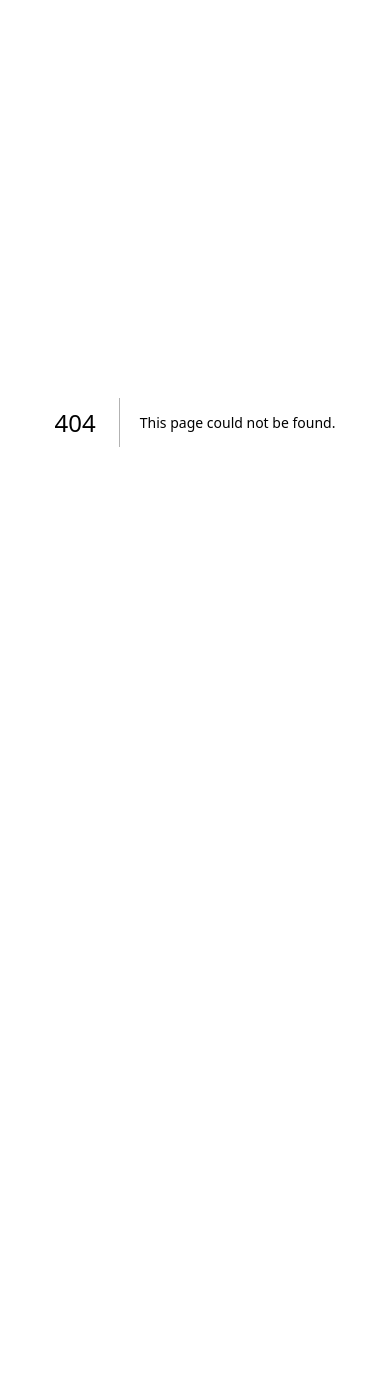
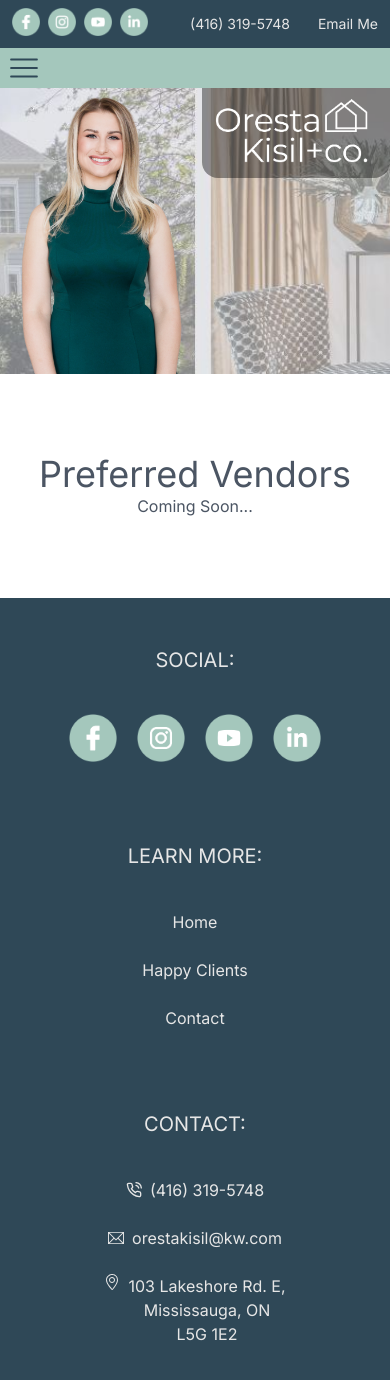
Before and after one commit to tbabyuk/oresta-real-estate-2023, a Next.js app: page /resources/preferred-vendors in a window 390 px wide. Before the commit this address had no page. Shown: the top 1380 px of the page. Before the commit the page ends 844 px from the top, so only its background shows below. Built offline with nearby package versions, Linux system fonts and the light colour scheme.

Commit message:
added mobile menu, added resources - videos and preferred vendors pages, et al.

```diff
--- a/app/(standard)/contact/page.jsx
+++ b/app/(standard)/contact/page.jsx
@@ -9,7 +9,7 @@ export const metadata = {
 const Contact = () => {
 
     return (
-      <main className="px-5 sm:px-20 md:px-40 lg:px-20 py-20 md:py-28 text-gray-600">
+      <main className="px-5 sm:px-20 md:px-40 lg:px-20 py-20 md:py-22 text-gray-600">
         {/* CONTACT FORM */}
         <h1 className="text-center text-4xl mb-20">Contact</h1>
         <div className="flex flex-col gap-8 lg:flex-row">
--- a/app/(standard)/happy-clients/page.jsx
+++ b/app/(standard)/happy-clients/page.jsx
@@ -23,7 +23,7 @@ const HappyClients = async () => {
   const reviews = await fetchReviews();
 
     return (
-      <main className="px-5 md:px-20 xl:px-40 py-20 md:py-28 text-gray-600">
+      <main className="px-5 md:px-20 xl:px-40 py-20 md:py-22 text-gray-600">
         <h1 className="text-center text-4xl mb-20">Happy Clients</h1>
         <div className="flex flex-wrap gap-4">
             {reviews &&
@@ -31,7 +31,6 @@ const HappyClients = async () => {
             )}
         </div>
       </main>
-
     )
   }
 
--- a/app/(standard)/page.jsx
+++ b/app/(standard)/page.jsx
@@ -8,7 +8,7 @@ export const metadata = {
 const Home = () => {
 
   return (
-    <main className="px-5 md:px-20 py-20 md:py-28 text-gray-600">
+    <main className="px-5 md:px-20 py-20 md:py-22 text-gray-600">
       <h1 className="text-center text-4xl mb-20">Buying and Selling homes in Toronto, Mississauga, and the GTA!</h1>
         <div className="leading-8">
             <div className="shrink-0 flex justify-center md:me-6 mb-10 md:mb-0 overflow-hidden md:float-left">
--- /dev/null
+++ b/app/(standard)/resources/preferred-vendors/page.jsx
@@ -0,0 +1,15 @@
+
+
+
+const PreferredVendorsPage = () => {
+  return (
+        <main className="px-5 md:px-20 xl:px-40 py-20 md:py-22 text-gray-600">
+            <h1 className="text-center text-4xl sm:mb-20">Preferred Vendors</h1>
+            <div className="flex justify-center">
+                <p>Coming Soon...</p>
+            </div>
+        </main>
+    )
+}
+
+export default PreferredVendorsPage
--- /dev/null
+++ b/app/(standard)/resources/videos/page.jsx
@@ -0,0 +1,21 @@
+"use client"
+
+import ReactPlayer from "react-player"
+
+
+const VideosPage = () => {
+  return (
+    <main className="px-5 md:px-20 xl:px-40 py-20 md:py-22 text-gray-600">
+        <h1 className="text-center text-4xl sm:mb-20">Videos</h1>
+        <div className="flex justify-center">
+            <ReactPlayer
+                url='/the_smith_manoeuvre.mp4'
+                controls
+                className="w-[100%] md:w-[50%]"
+            />
+        </div>
+    </main>
+  )
+}
+
+export default VideosPage
--- a/app/components/Header.jsx
+++ b/app/components/Header.jsx
@@ -1,12 +1,13 @@
 import Link from "next/link"
 import {FiPhoneCall} from "react-icons/fi"
 import {TfiEmail} from "react-icons/tfi"
+import { Navbar } from "./Navbar"
 
 
 
 const Header = () => {
   return (
-    <header className="min-h-[330px] flex flex-col">
+    <header className="min-h-[330px] flex flex-col relative">
         {/* TOP HEADER */}
         <div className="header-top min-h-12 py-2 px-3 md:px-5 bg-oresta-primary text-oresta-gray flex justify-between">
             <div className="flex gap-2 md:gap-4">
@@ -32,6 +33,7 @@ const Header = () => {
                 </a>
             </div>
         </div>
+        <Navbar />
         <div className="header-middle flex justify-between px-0 md:px-5 h-full bg-[url('/images/oresta_header_bg.jpg')] bg-center bg-cover overflow-hidden">
             <img src="/images/oresta_banner_image.png"  alt="photo of Oresta Kisil" style={{width: "200px"}} />
             <div className="hidden lg:flex lg:flex-col font-light w-[500px] text-oresta-primary text-center self-center">
@@ -40,13 +42,6 @@ const Header = () => {
             </div>
             <Link href="/"><img src="/images/logo_white_transparent.png" alt="Oresta Kisil Real Estate logo" className="flex-shrink-0 bg-black bg-opacity-40 rounded-b-2xl h-[90px] sm:h-[150px]" /></Link>
         </div>
-        <nav className="h-12 bg-oresta-light">
-            <ul className="flex justify-center items-center gap-10 h-full bg-oresta-light text-gray-600">
-                <Link href="/" className="hover:text-oresta-primary"><li>HOME</li></Link>
-                <Link href="/happy-clients" className="hover:text-oresta-primary"><li>HAPPY CLIENTS</li></Link>
-                <Link href="/contact" className="hover:text-oresta-primary"><li>CONTACT</li></Link>
-            </ul>
-        </nav>
     </header>
   )
 }
--- /dev/null
+++ b/app/components/Navbar.jsx
@@ -0,0 +1,50 @@
+"use client"
+
+import { useState } from "react";
+import Link from "next/link"
+import { RxHamburgerMenu } from "react-icons/rx";
+import { IoCloseOutline } from "react-icons/io5";
+import { IoIosArrowDown } from "react-icons/io";
+
+
+export const Navbar = () => {
+
+    const [dropdownIsOpen, setDropdownIsOpen] = useState(false)
+    const [resourcesSubmenuOpen, setResourcesSubmenuOpen] = useState(false)
+
+    const closeAllMenus = () => {
+        setDropdownIsOpen(false)
+        setResourcesSubmenuOpen(false)
+    }
+
+
+  return (
+        <nav className="px-5 h-[40px] flex justify-center items-center bg-oresta-light relative">
+            {dropdownIsOpen ? (
+                <IoCloseOutline
+                    className="absolute left-2 top-1 cursor-pointer md:hidden text-oresta-primary" size="2.2rem"
+                    onClick={() => setDropdownIsOpen(!dropdownIsOpen)}
+                />
+            ) : (
+                <RxHamburgerMenu
+                className="absolute left-2 top-1 cursor-pointer md:hidden text-oresta-primary" size="2rem"
+                onClick={() => setDropdownIsOpen(!dropdownIsOpen)}
+                />
+            ) }
+
+            <ul className={`h-full md:flex md:flex-row md:justify-center md:static ${dropdownIsOpen ? "flex-col w-full absolute -bottom-10" : "hidden"}`}>
+                <li><Link href="/" className="w-full h-full flex justify-center items-center px-5 py-3 bg-oresta-light/80 hover:text-gray-50" onClick={() => setDropdownIsOpen(false)}>HOME</Link></li>
+                <li><Link href="/happy-clients" className="w-full h-full flex justify-center items-center px-5 py-3 bg-oresta-light/80 hover:text-gray-50" onClick={() => setDropdownIsOpen(false)}>HAPPY CLIENTS</Link></li>
+                <li><Link href="/contact" className="w-full h-full flex justify-center items-center px-5 py-3 bg-oresta-light/80 hover:text-gray-50" onClick={() => setDropdownIsOpen(false)}>CONTACT</Link></li>
+                <li className="relative"><Link href="#" className="w-full h-full flex justify-center items-center px-5 py-3 bg-oresta-light/80" onMouseEnter={() => setResourcesSubmenuOpen(true)} onMouseLeave={() => setResourcesSubmenuOpen(false)}>RESOURCES <IoIosArrowDown className="ms-1" /></Link>
+                    {resourcesSubmenuOpen &&
+                        <ul className="w-full md:w-fit md:px-5 md:absolute md:-left-5" onMouseEnter={() => setResourcesSubmenuOpen(true)} onMouseLeave={() => setResourcesSubmenuOpen(false)}>
+                            <li><Link href="/resources/videos" className="w-full h-full flex justify-center md:justify-normal items-center px-5 py-2 bg-oresta-light/80 hover:text-gray-50" onClick={() => closeAllMenus()}>Videos</Link></li>
+                            <li className="whitespace-nowrap"><Link href="/resources/preferred-vendors" className="w-full h-full flex justify-center md:justify-normal items-center px-5 py-2 bg-oresta-light/80 hover:text-gray-50"  onClick={() => closeAllMenus()}>Preferred Vendors</Link></li>
+                        </ul>
+                    }
+                </li>
+            </ul>
+        </nav>
+    )
+}
--- a/package.json
+++ b/package.json
@@ -18,6 +18,7 @@
     "react": "18.2.0",
     "react-dom": "18.2.0",
     "react-icons": "^4.11.0",
+    "react-player": "^2.16.0",
     "tailwindcss": "3.3.3"
   }
 }
```
Also changed, not shown: 2 other files (tests, documents, lock files or other folders).
